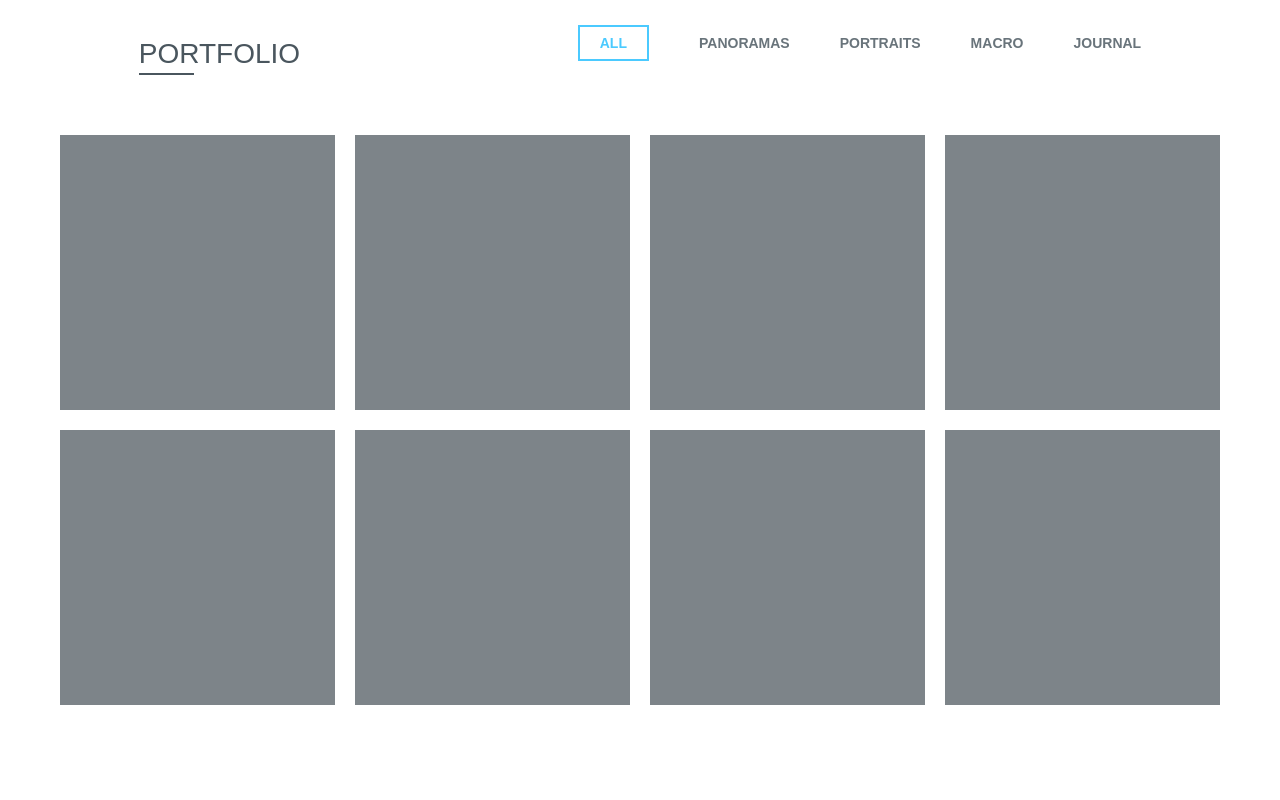
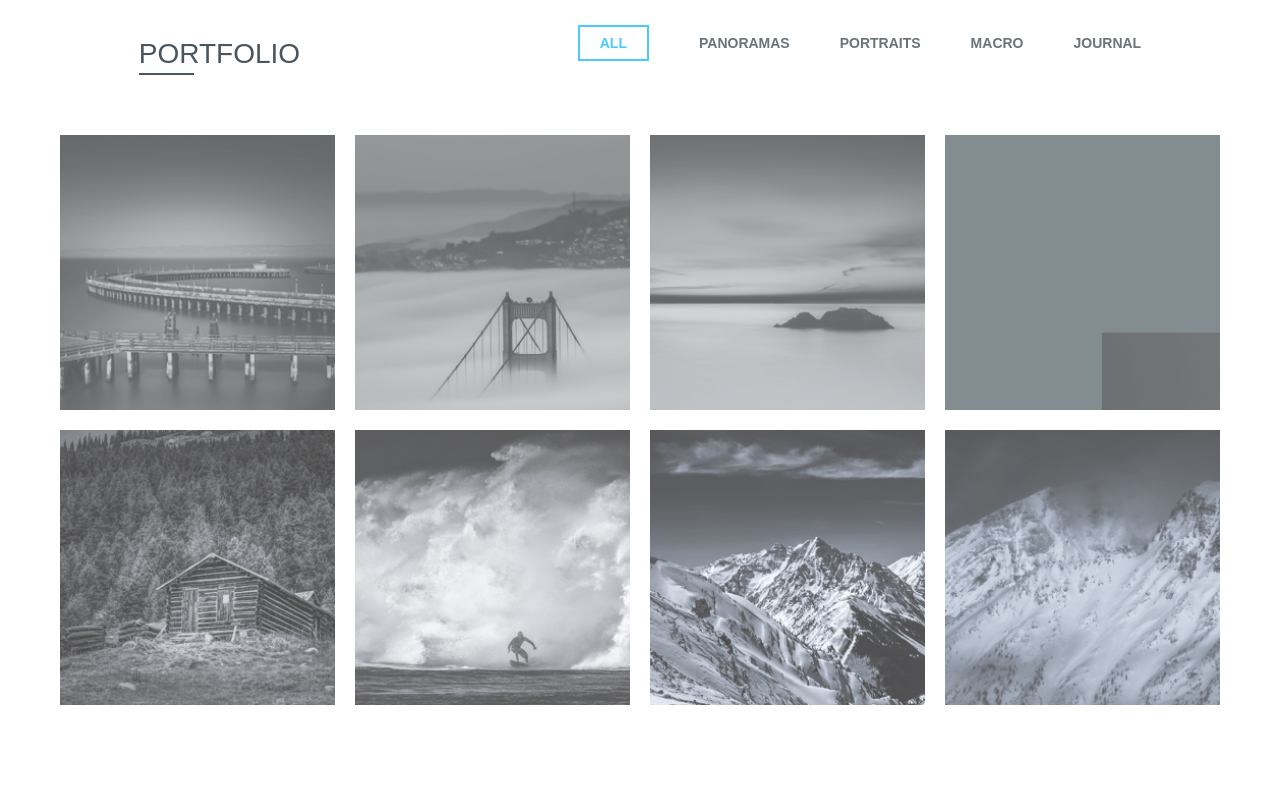
Before and after one commit to Nikogcode/Proyecto-Blueasy, a plain HTML site: page index.html in a window 1280 px wide. Shown: the part 1240-2040 px from the top of the page. Drawn offline with Linux system fonts and the light colour scheme.

Commit message:
entrega4

```diff
--- a/styles/styles.css
+++ b/styles/styles.css
@@ -62,7 +62,7 @@ body{
 
 .section1{
 
-    background-image: url(assets/Fondo.png);
+    background-image: url(../assets/Fondo.png);
     height: 800px;
 }
 
@@ -205,49 +205,49 @@ body{
 
 .a{
 
-    background-image: url(assets/photo01.png);
+    background-image: url(../assets/photo01.png);
     background-size: contain;
 }
 
 .b{
 
-    background-image: url(assets/photo02.png);
+    background-image: url(../assets/photo02.png);
     background-size: contain;
 }
 
 .c{
 
-    background-image: url(assets/photo03.png);
+    background-image: url(../assets/photo03.png);
     background-size: contain;
 }
 
 .d{
 
-    background-image: url(assets/photo04.png);
+    background-image: url(../assets/photo04.png);
     background-size: contain;
 }
 
 .e{
 
-    background-image: url(assets/photo05.png);
+    background-image: url(../assets/photo05.png);
     background-size: contain;
 }
 
 .f{
 
-    background-image: url(assets/photo06.png);
+    background-image: url(../assets/photo06.png);
     background-size: contain;
 }
 
 .g{
 
-    background-image: url(assets/photo07.png);
+    background-image: url(../assets/photo07.png);
     background-size: contain;
 }
 
 .h{
 
-    background-image: url(assets/photo08.png);
+    background-image: url(../assets/photo08.png);
     background-size: contain;
 }
 
@@ -353,7 +353,7 @@ body{
 .section6{
 
     height: 400px;
-    background-image: url(assets/bg_whoIs.png);
+    background-image: url(../assets/bg_whoIs.png);
     background-size: 100%;
     background-repeat: no-repeat;
     padding: 80px 370px;
@@ -465,7 +465,7 @@ body{
 .section8{
 
     height: 800px;
-    background-image: url(assets/bg_contact.png);
+    background-image: url(../assets/bg_contact.png);
     padding: 40px 370px;
     background-repeat: no-repeat;
 }
```
